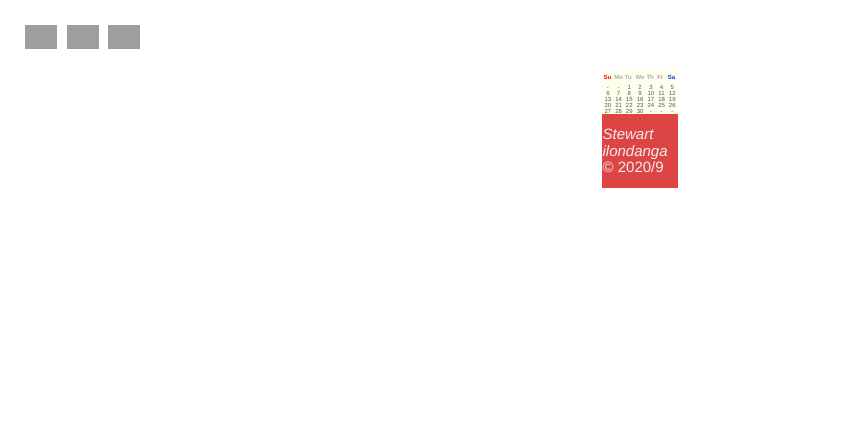
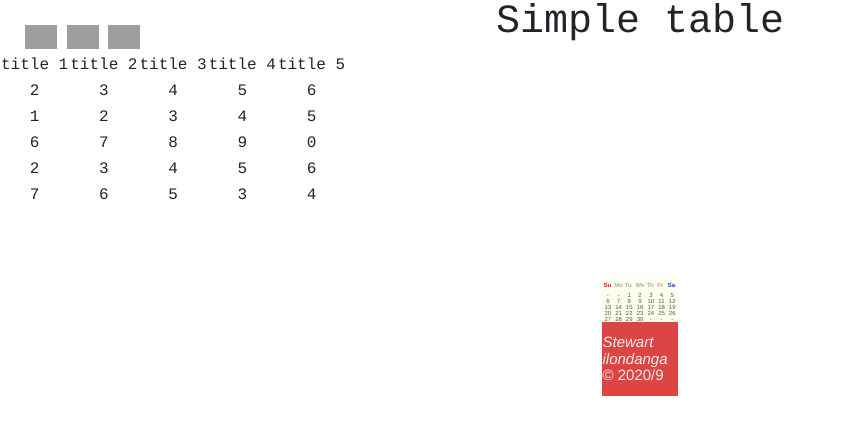
Before and after one commit to stewilondanga/simple-table, a plain HTML site: page index.html in a window 1280 px wide. Shown: the whole page, without its empty margins (0-843 px from the left). Drawn offline with nearby package versions, Linux system fonts and the light colour scheme; grey boxes are pictures that could not be loaded.

Commit message:
add index.html

```diff
--- a/index.html
+++ b/index.html
@@ -21,6 +21,58 @@
         </a>
     </div>
 
+    <h1 class="title">Simple table</h1>
+    <table id="table">
+      <thead>
+        <tr>
+          <td>title 1</td>
+          <td>title 2</td>
+          <td>title 3</td>
+          <td>title 4</td>
+          <td>title 5</td>
+        </tr>
+      </thead>
+
+      <tbody id='tbody'>
+        <tr>
+          <td>2</td>
+          <td>3
+    </td>
+          <td>4</td>
+          <td>5</td>
+          <td>6</td>
+        </tr>
+        <tr>
+          <td>1</td>
+          <td>2</td>
+          <td>3</td>
+          <td>4</td>
+          <td>5</td>
+        </tr>
+        <tr>
+          <td>6</td>
+          <td>7</td>
+          <td>8</td>
+          <td>9</td>
+          <td>0</td>
+        </tr>
+        <tr>
+          <td>2</td>
+          <td>3</td>
+          <td>4</td>
+          <td>5</td>
+          <td>6</td>
+        </tr>
+        <tr>
+          <td>7</td>
+          <td>6</td>
+          <td>5</td>
+          <td>3</td>
+          <td>4</td>
+        </tr>
+      </tbody>
+    </table>
+
   <section id="contact">
     <div class="overlay">
       <div class="containers">
```
